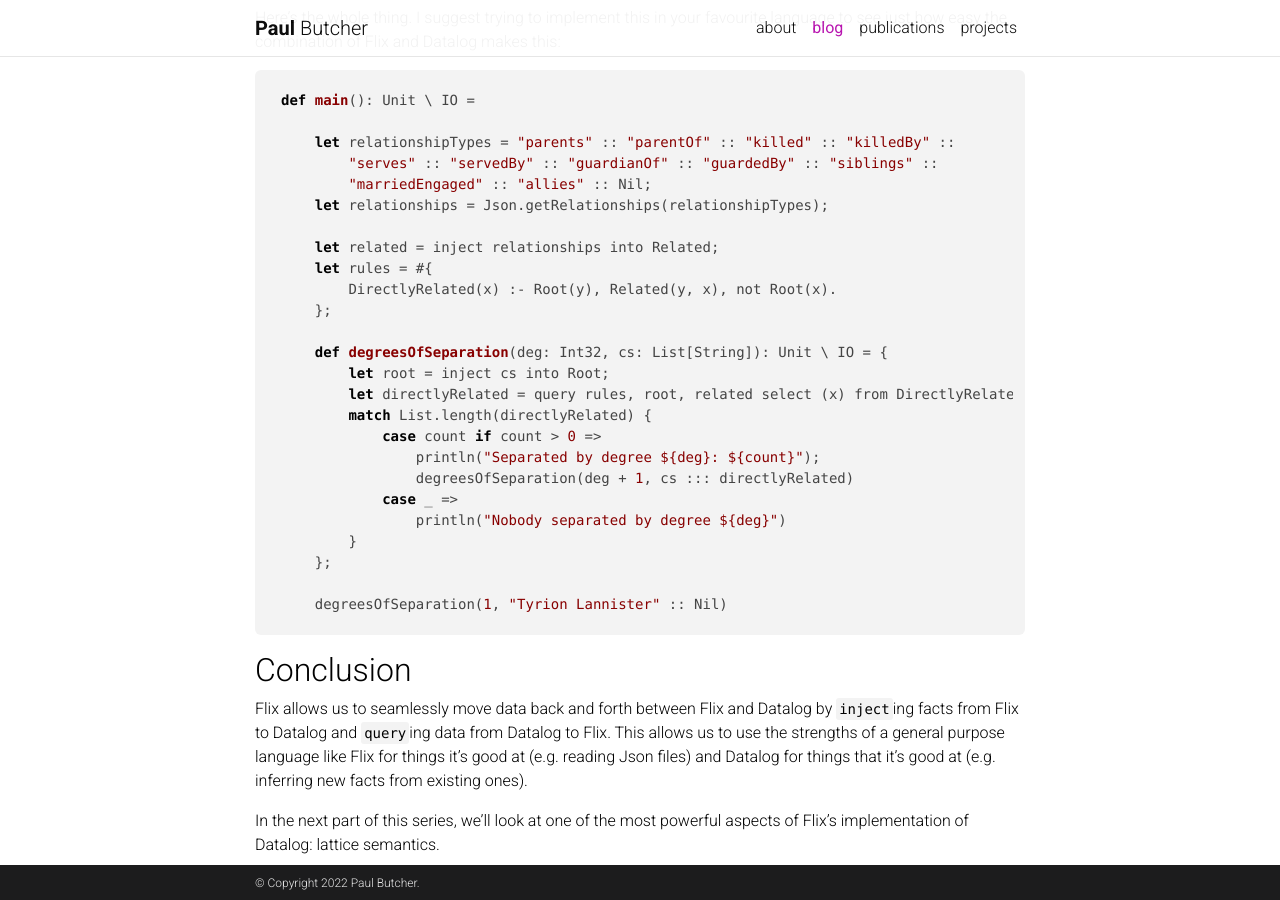
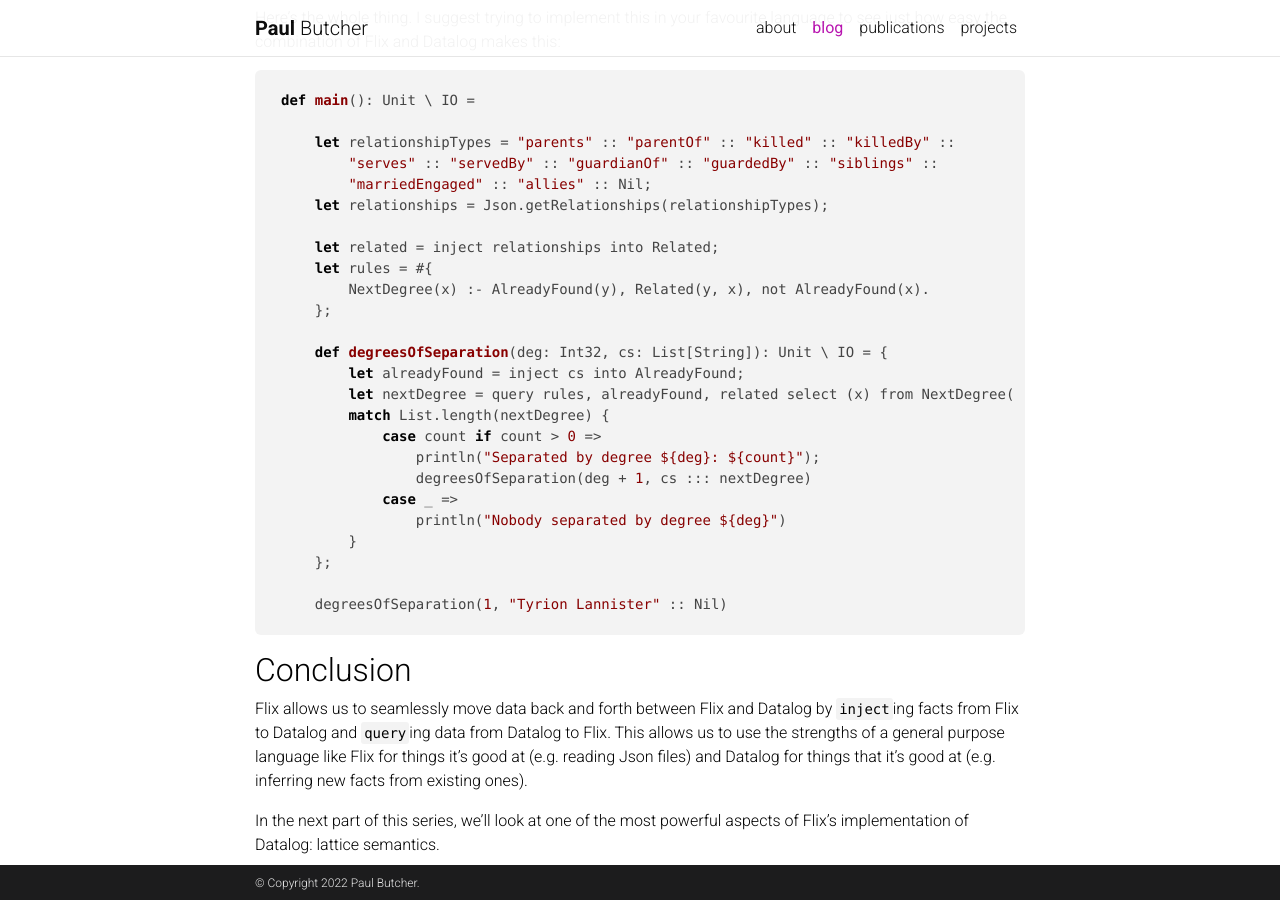
Before and after one commit to paulbutcher/paulbutcher.github.io, a Jekyll site: the page built from _posts/2022-10-23-datalog2.md, in a window 1280 px wide and 900 px high, scrolled down 3793 px. Built offline with Jekyll 4.4.1, drawn with Linux system fonts in a browser that asks for light colours; nearby versions of some CDN libraries; comment, search, counter and statistics services are not loaded; a style sheet for code colours, icons or effects is not loaded.

Commit message:
Missed some code

```diff
--- a/_posts/2022-10-23-datalog2.md
+++ b/_posts/2022-10-23-datalog2.md
@@ -178,16 +178,16 @@ def main(): Unit \ IO =
 
     let related = inject relationships into Related;
     let rules = #{
-        DirectlyRelated(x) :- Root(y), Related(y, x), not Root(x).
+        NextDegree(x) :- AlreadyFound(y), Related(y, x), not AlreadyFound(x).
     };
 
     def degreesOfSeparation(deg: Int32, cs: List[String]): Unit \ IO = {
-        let root = inject cs into Root;
-        let directlyRelated = query rules, root, related select (x) from DirectlyRelated(x);
-        match List.length(directlyRelated) {
+        let alreadyFound = inject cs into AlreadyFound;
+        let nextDegree = query rules, alreadyFound, related select (x) from NextDegree(x);
+        match List.length(nextDegree) {
             case count if count > 0 =>
                 println("Separated by degree ${deg}: ${count}");
-                degreesOfSeparation(deg + 1, cs ::: directlyRelated)
+                degreesOfSeparation(deg + 1, cs ::: nextDegree)
             case _ =>
                 println("Nobody separated by degree ${deg}")
         }
```
